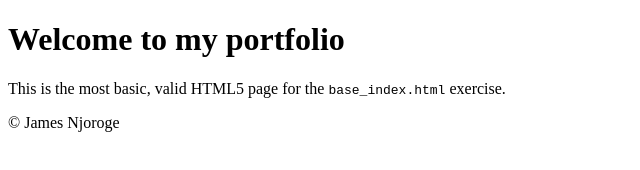
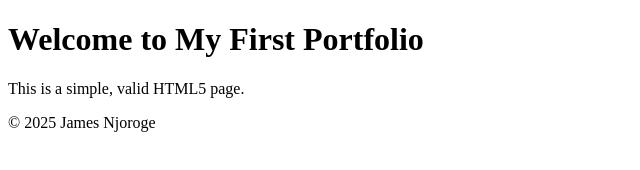
Before and after one commit to jwangetha/My_First_Portfolio, a plain HTML site: page base_index.html in a window 1280 px wide. Shown: the whole page, without its empty margins (0-640 px from the left). Drawn offline with Linux system fonts and the light colour scheme.

Commit message:
Update base_index.html

```diff
--- a/base_index.html
+++ b/base_index.html
@@ -3,19 +3,19 @@
 <head>
   <meta charset="utf-8" />
   <meta name="viewport" content="width=device-width, initial-scale=1" />
-  <title>My First Portfolio — Home</title>
+  <title>My First Portfolio</title>
 </head>
 <body>
   <header>
-    <h1>Welcome to my portfolio</h1>
+    <h1>Welcome to My First Portfolio</h1>
   </header>
 
   <main>
-    <p>This is the most basic, valid HTML5 page for the <code>base_index.html</code> exercise.</p>
+    <p>This is a simple, valid HTML5 page.</p>
   </main>
 
   <footer>
-    <p>&copy; James Njoroge</p>
+    <p>&copy; 2025 James Njoroge</p>
   </footer>
 </body>
 </html>
```
